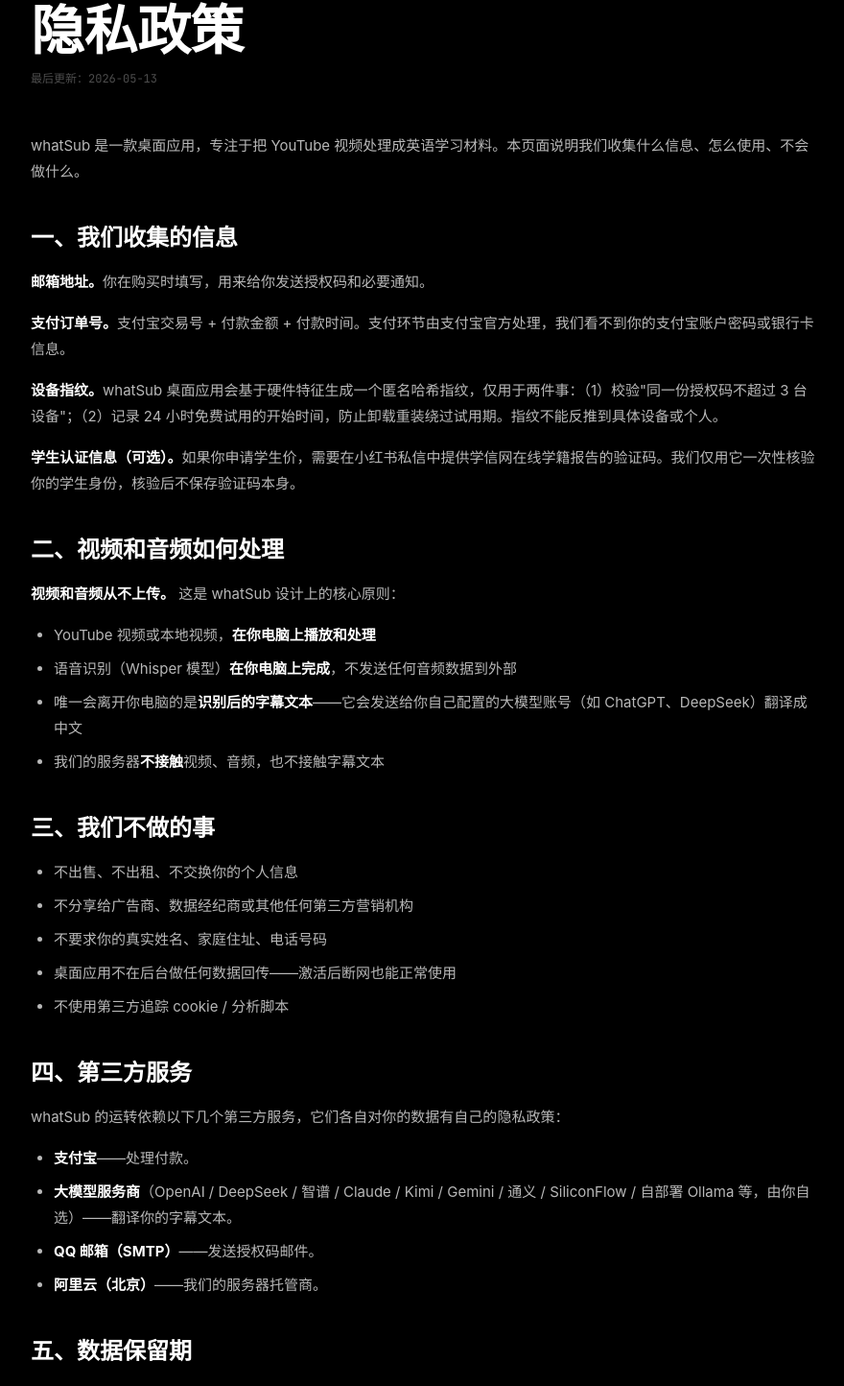
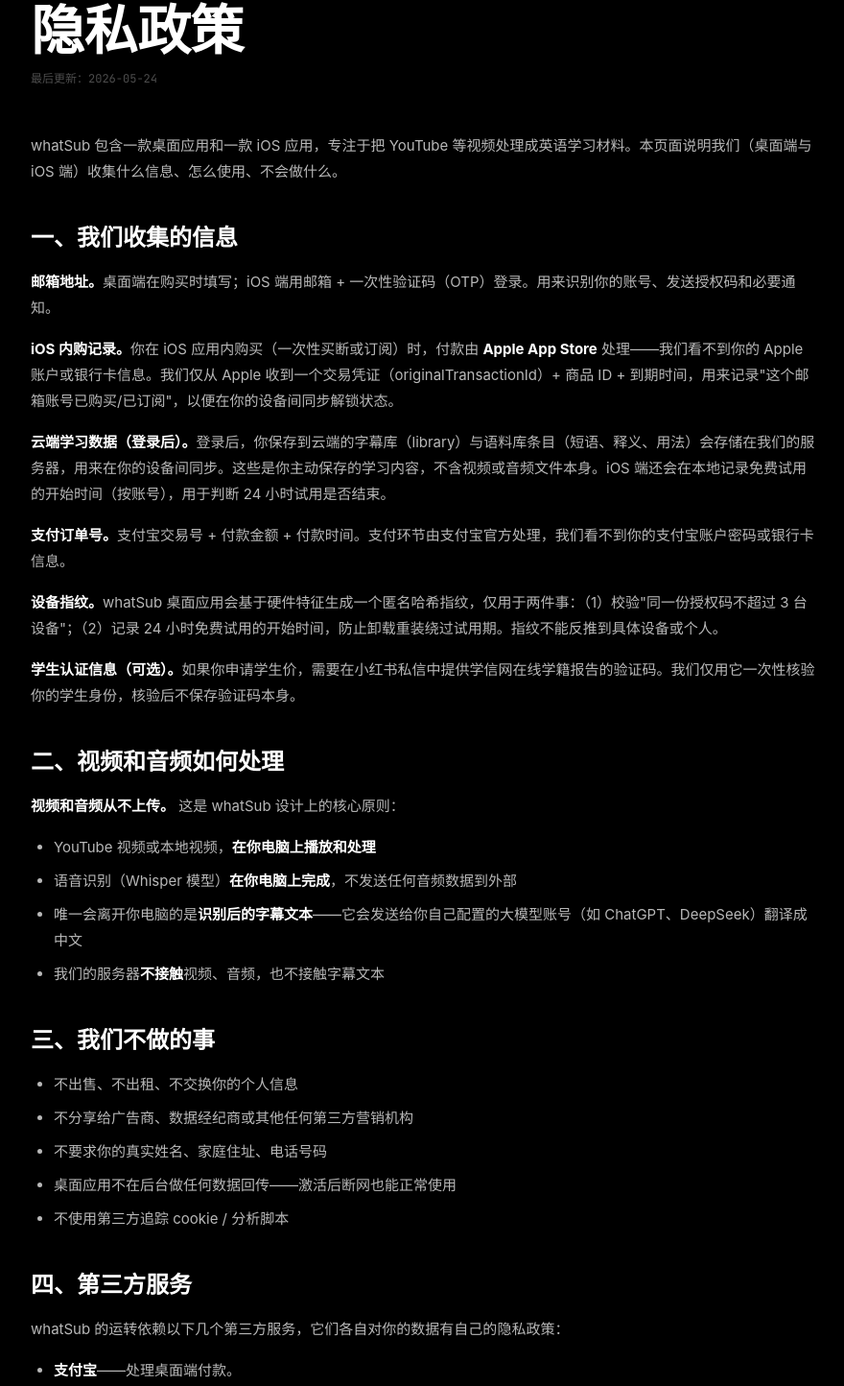
Before and after one commit to rjxznb/whatsub-website, a Next.js app: page /privacy in a window 1280 px wide. Shown: the part 156-1600 px from the top of the page at 96% size, without its empty margins (198-1078 px from the left). Built offline with nearby package versions, Linux system fonts and the light colour scheme; a web font is replaced by a local one.

Commit message:
docs(privacy): cover iOS app data (email-OTP login, Apple IAP, cloud library/corpus, trial timing)

```diff
--- a/src/app/privacy/page.tsx
+++ b/src/app/privacy/page.tsx
@@ -23,18 +23,26 @@
             隐私政策
           </h1>
           <p className="mb-12 font-mono text-xs text-[--ink-faint]">
-            最后更新：2026-05-13
+            最后更新：2026-05-24
           </p>
 
           <div className="space-y-10 text-[15px] leading-[1.8] text-[--ink-soft]">
             <p>
-              whatSub 是一款桌面应用，专注于把 YouTube 视频处理成英语学习材料。本页面说明我们收集什么信息、怎么使用、不会做什么。
+              whatSub 包含一款桌面应用和一款 iOS 应用，专注于把 YouTube 等视频处理成英语学习材料。本页面说明我们（桌面端与 iOS 端）收集什么信息、怎么使用、不会做什么。
             </p>
 
             <Section title="一、我们收集的信息">
               <p>
                 <strong className="text-ink">邮箱地址。</strong>
-                你在购买时填写，用来给你发送授权码和必要通知。
+                桌面端在购买时填写；iOS 端用邮箱 + 一次性验证码（OTP）登录。用来识别你的账号、发送授权码和必要通知。
+              </p>
+              <p>
+                <strong className="text-ink">iOS 内购记录。</strong>
+                你在 iOS 应用内购买（一次性买断或订阅）时，付款由 <strong className="text-ink">Apple App Store</strong> 处理——我们看不到你的 Apple 账户或银行卡信息。我们仅从 Apple 收到一个交易凭证（originalTransactionId）+ 商品 ID + 到期时间，用来记录"这个邮箱账号已购买/已订阅"，以便在你的设备间同步解锁状态。
+              </p>
+              <p>
+                <strong className="text-ink">云端学习数据（登录后）。</strong>
+                登录后，你保存到云端的字幕库（library）与语料库条目（短语、释义、用法）会存储在我们的服务器，用来在你的设备间同步。这些是你主动保存的学习内容，不含视频或音频文件本身。iOS 端还会在本地记录免费试用的开始时间（按账号），用于判断 24 小时试用是否结束。
               </p>
               <p>
                 <strong className="text-ink">支付订单号。</strong>
@@ -76,7 +84,8 @@
             <Section title="四、第三方服务">
               <p>whatSub 的运转依赖以下几个第三方服务，它们各自对你的数据有自己的隐私政策：</p>
               <ul className="list-disc space-y-2 pl-6">
-                <li><strong className="text-ink">支付宝</strong>——处理付款。</li>
+                <li><strong className="text-ink">支付宝</strong>——处理桌面端付款。</li>
+                <li><strong className="text-ink">Apple App Store / App 内购买</strong>——处理 iOS 端付款与订阅，并向我们提供交易凭证以同步解锁状态。</li>
                 <li><strong className="text-ink">大模型服务商</strong>（OpenAI / DeepSeek / 智谱 / Claude / Kimi / Gemini / 通义 / SiliconFlow / 自部署 Ollama 等，由你自选）——翻译你的字幕文本。</li>
                 <li><strong className="text-ink">QQ 邮箱（SMTP）</strong>——发送授权码邮件。</li>
                 <li><strong className="text-ink">阿里云（北京）</strong>——我们的服务器托管商。</li>
```
